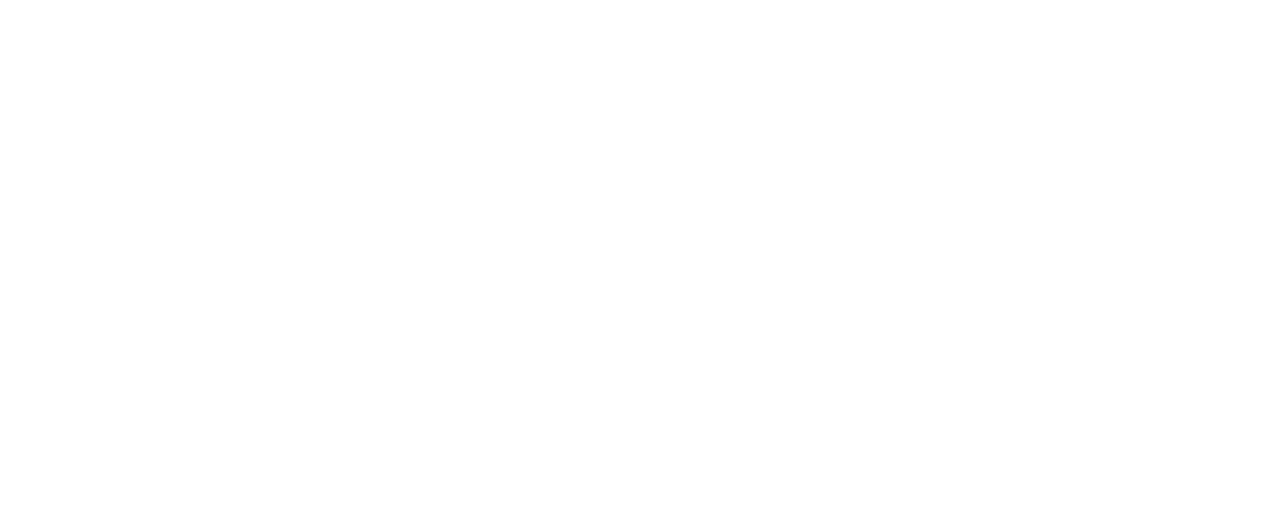
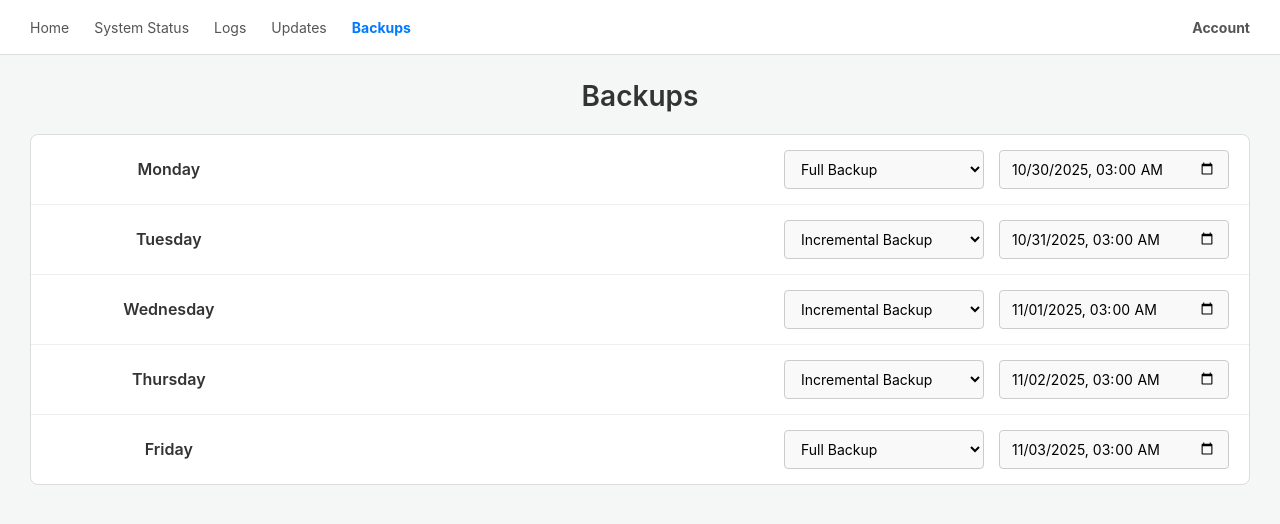
Before and after one commit to 21f3002473/soft-engg-project-sep-2025-se-SEP-25, a Vue app in the folder frontend/: page /backups in a window 1280 px wide. Before the commit this address had no page. Shown: the top 524 px of the page. Built offline with nearby package versions, Linux system fonts and the light colour scheme.

Commit message:
Updated databackup page for Admin Section, Admin Dashboard AI textbox issue fixed

```diff
--- a/frontend/src/components/admins/Dashboard.vue
+++ b/frontend/src/components/admins/Dashboard.vue
@@ -5,7 +5,6 @@
         <router-link to="/systemStatus">System Status</router-link>
         <router-link to="/logs">Logs</router-link>
         <router-link to="/updates">Updates</router-link>
-        <router-link to="/chatbotConfig">Chatbot Config</router-link>
         <router-link to="/backups">Backups</router-link>
       </div>
       <div class="account-link">
@@ -44,7 +43,7 @@
                 <template v-if="isChatbotOpen">
                     <h3>Hello I am AI</h3>
                     <div class="chat-history">
-                    <textarea name="textquery" id="textquery">
+                    <textarea name="textquery" id="textquery" rows="10">
                     Chat history will appear here...
                     </textarea>
                     </div>
--- /dev/null
+++ b/frontend/src/components/admins/dataBackup.vue
@@ -0,0 +1,171 @@
+<template>
+  <div class="dashboard">
+    <header class="dashboard-header">
+      <div class="nav-links">
+        <router-link to="/admin/dashboard">Home</router-link>
+        <router-link to="/systemStatus">System Status</router-link>
+        <router-link to="/logs">Logs</router-link>
+        <router-link to="/updates">Updates</router-link>
+        <router-link to="/backup" class="router-link-exact-active">Backups</router-link>
+      </div>
+      <div class="account-link">
+        <router-link to="/account">Account</router-link>
+      </div>
+    </header>
+
+    <main class="dashboard-content">
+
+      <h1>Backups</h1>
+
+      <div class="backup-container">
+        <div class="backup-item" v-for="item in backups" :key="item.day">
+          <span class="day-label">{{ item.day }}</span>
+
+          <div class="inputs-group">
+            <select v-model="item.type" class="backup-select">
+              <option value="" disabled>BackUp Type</option>
+              <option value="full">Full Backup</option>
+              <option value="incremental">Incremental Backup</option>
+              <option value="differential">Differential Backup</option>
+            </select>
+
+            <input type="datetime-local" v-model="item.datetime" class="backup-datetime" />
+          </div>
+        </div>
+      </div>
+
+    </main>
+  </div>
+</template>
+
+<script>
+export default {
+  name: 'ChatbotConfig',
+  data() {
+    return {
+      // Data to populate the v-for loop
+      backups: [
+        { day: 'Monday', type: 'full', datetime: '2025-10-30T03:00' },
+        { day: 'Tuesday', type: 'incremental', datetime: '2025-10-31T03:00' },
+        { day: 'Wednesday', type: 'incremental', datetime: '2025-11-01T03:00' },
+        { day: 'Thursday', type: 'incremental', datetime: '2025-11-02T03:00' },
+        { day: 'Friday', type: 'full', datetime: '2025-11-03T03:00' }
+      ]
+    };
+  },
+  methods: {
+    saveConfig() {
+      console.log('Saving backup config:', this.backups);
+      // API call to POST/PUT this.backups would go here
+    }
+  },
+  mounted() {
+    // Code to run when the component is mounted
+    // e.g., fetch existing backup config
+    console.log('Fetching backup config...');
+  }
+};
+</script>
+
+<style scoped>
+/* Resets and Basic Styles (Copied from your previous file) */
+.dashboard {
+  font-family: -apple-system, BlinkMacSystemFont, "Segoe UI", Roboto, "Helvetica Neue", Arial, sans-serif;
+  background-color: #f4f7f6;
+  height: 100vh;
+  color: #333;
+}
+
+a {
+  text-decoration: none;
+  color: #555;
+  font-size: 14px;
+}
+
+a:hover {
+  color: #000;
+}
+
+/* Style for the active router link */
+.router-link-exact-active {
+  color: #007bff;
+  font-weight: bold;
+}
+
+/* 1. Header Navigation (Copied) */
+.dashboard-header {
+  display: flex;
+  justify-content: space-between;
+  align-items: center;
+  padding: 15px 30px;
+  background-color: #ffffff;
+  border-bottom: 1px solid #ddd;
+}
+
+.nav-links a {
+  margin-right: 25px;
+}
+
+.account-link a {
+  font-weight: bold;
+}
+
+/* 2. Main Content Area (Copied) */
+.dashboard-content {
+  padding: 25px 30px;
+}
+
+/* 2a. Content Header */
+.dashboard-content h1 {
+  margin: 0;
+  font-size: 28px;
+  font-weight: 600;
+  margin-bottom: 20px;
+}
+
+/* 2b. New Styles for Backup List */
+.backup-container {
+  background-color: #ffffff;
+  border: 1px solid #ddd;
+  border-radius: 8px;
+  /* Add overflow for scrolling, as shown in wireframe */
+  max-height: 75vh;
+  overflow-y: auto;
+}
+
+.backup-item {
+  display: flex;
+  justify-content: space-between;
+  align-items: center;
+  gap: 15px;
+  padding: 15px 20px;
+  border-bottom: 1px solid #eee;
+}
+
+.backup-item:last-child {
+  border-bottom: none;
+}
+
+.day-label {
+  font-weight: 600;
+  flex-basis: 20%; /* Give the day label some space */
+}
+
+.inputs-group {
+  display: flex;
+  gap: 15px;
+  flex-grow: 1; /* Take remaining space */
+  justify-content: flex-end; /* Push inputs to the right */
+}
+
+.backup-select,
+.backup-datetime {
+  padding: 8px 12px;
+  border: 1px solid #ccc;
+  border-radius: 4px;
+  background-color: #f9f9f9;
+  font-size: 14px;
+  font-family: inherit;
+  min-width: 200px;
+}
+</style>
--- a/frontend/src/router/router.js
+++ b/frontend/src/router/router.js
@@ -40,6 +40,11 @@
         name: 'HRDashboard',
         component: () => import('@/components/hr/Dashboard.vue'),
     },
+    {
+        path: '/backups',
+        name: 'Backups',
+        component: () => import('@/components/admins/dataBackup.vue'),
+    },
 ]
 
 const router = createRouter({
```
Also changed, not shown: frontend/src/components/admins/adminBackups.vue (deleted, +0 -39 lines), 2 other files (tests, documents, lock files or other folders).
